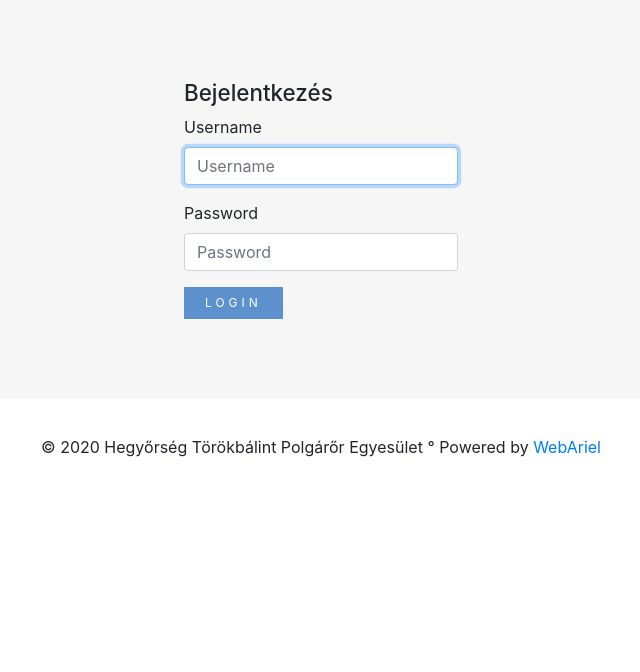
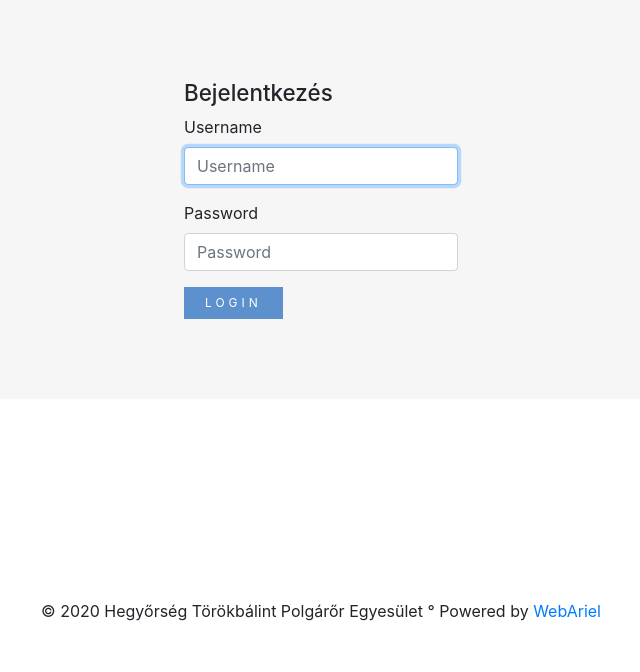
Before and after one commit to udvarisz/timesheet, a Django app: page / in a window 1280 px wide. Shown: the part 160-832 px from the top of the page, without its empty margins (319-959 px from the left). Before the commit the page ends 617 px from the top, so only its background shows below. Run offline with Django 3.2, Linux system fonts and the light colour scheme; some libraries are stand-ins or nearby versions.

Commit message:
footter goes down

```diff
--- a/mysite/static/css/master.css
+++ b/mysite/static/css/master.css
@@ -121,8 +121,8 @@ h1, h2, h3 {font-size: 1.4rem}
   bottom: 0;
   width: 100%;
   height: 90px; /* Set the fixed height of the footer here */
-  line-height: 30px; /* Vertically center the text there */
-  background-color: #f5f5f5;
+  line-height: 90px; /* Vertically center the text there */
+  /* background-color: #f5f5f5; */
 }
 
 
--- a/mysite/templates/base.html
+++ b/mysite/templates/base.html
@@ -74,7 +74,7 @@
 
 
 <!-- Footer -->
-<footer>
+<footer class="footer">
   <!-- Copyright -->
   <div class="footer-copyright text-center py-3 font-small print-none">© 2020 Hegyőrség Törökbálint Polgárőr Egyesület ° Powered by
     <a href="http://webariel.hu/"> WebAriel</a>
```
